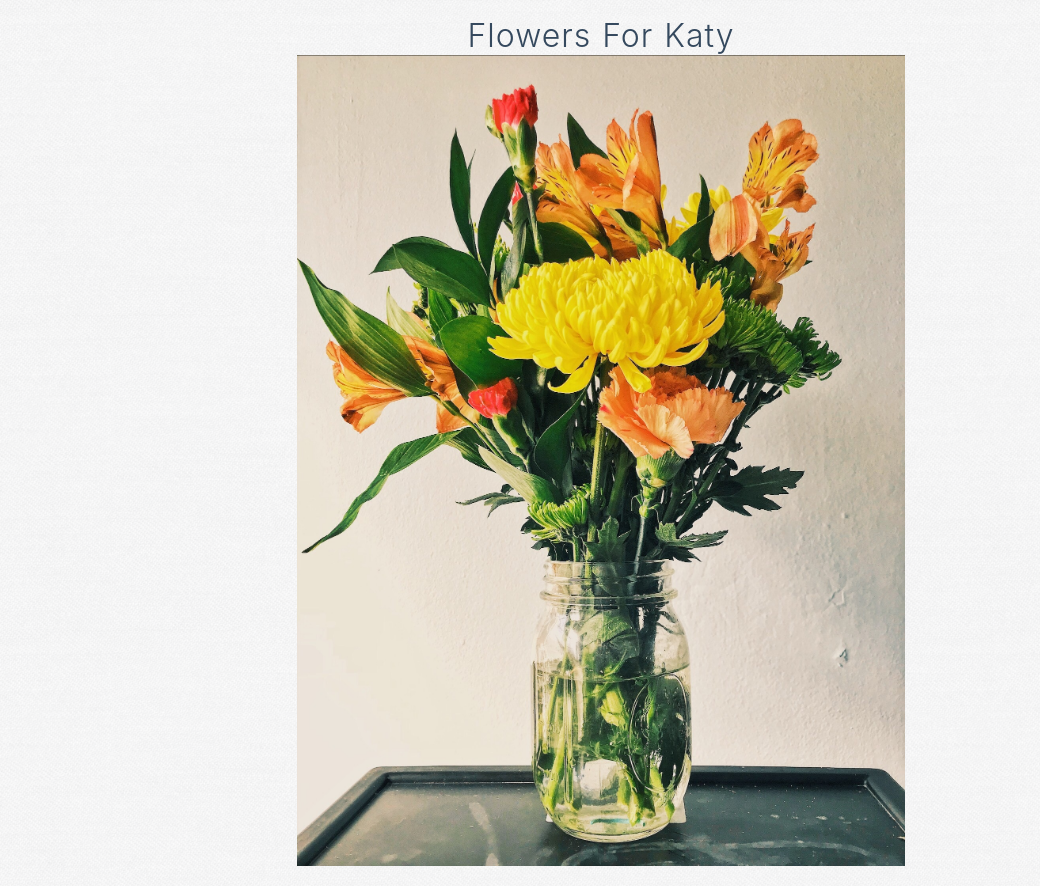
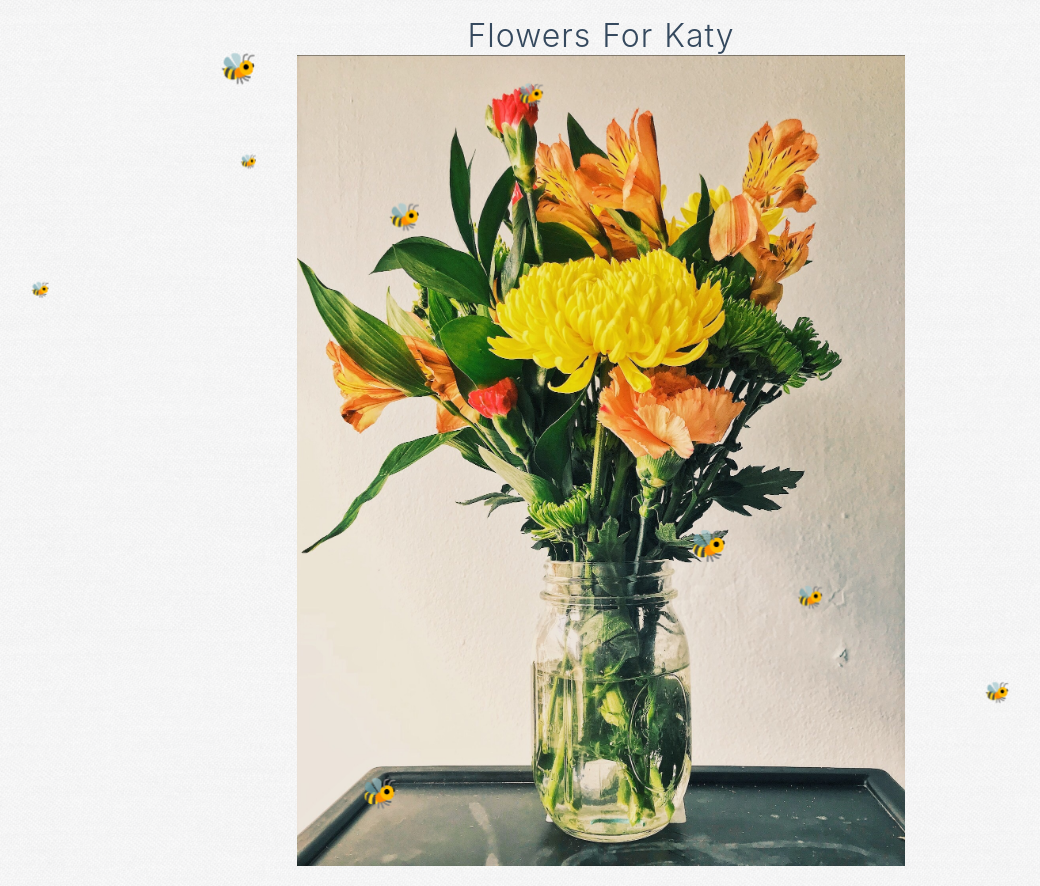
Before and after one commit to brainTrain/flowers-for, a Nuxt app: page / in a window 1280 px wide. Shown: the whole page, without its empty margins (39-1079 px from the left). Built offline with nearby package versions, Linux system fonts and the light colour scheme.

Commit message:
add flying beez!!1 \o/

```diff
--- /dev/null
+++ b/components/animated-cell.vue
@@ -0,0 +1,101 @@
+<template>
+  <div
+    class="cell"
+    v-bind:style="styleObject"
+  >
+    <slot></slot>
+  </div>
+</template>
+
+<script>
+const randomNumber = (min, max) => (Math.random() * (max - min) + min);
+const calculateDirection = (value) => (`${parseInt(value) * 100}vh`);
+
+export default {
+  props: {
+    delayMax: Number,
+    delayMin: Number,
+    durationMax: Number,
+    durationMin: Number,
+    horizontalMax: Number,
+    horizontalMin: Number,
+    rainDirection: [Number, String],
+    sizeMax: Number,
+    sizeMin: Number,
+    verticalMax: Number,
+    verticalMin: Number,
+  },
+  data: function () {
+    const {
+      delayMax,
+      delayMin,
+      durationMax,
+      durationMin,
+      horizontalMax,
+      horizontalMin,
+      rainDirection,
+      sizeMax,
+      sizeMin,
+      verticalMax,
+      verticalMin,
+    } = this;
+
+    return {
+      styleObject: {
+        '--direction': calculateDirection(rainDirection),
+        top: `${randomNumber(verticalMin, verticalMax)}%`,
+        left: `${randomNumber(horizontalMin, horizontalMax)}%`,
+        fontSize: `${randomNumber(sizeMin, sizeMax)}rem`,
+        animationDuration: `${randomNumber(durationMin, durationMax)}s`,
+        animationDelay: `${randomNumber(delayMin, delayMax)}s`
+      }
+    };
+  },
+  watch: {
+    rainDirection: function (newValue, oldValue) {
+      const newDirection = calculateDirection(newValue);
+      const newStyle = {
+        ...this.styleObject,
+        '--direction': newDirection,
+      };
+
+      this.styleObject = newStyle;
+    },
+  },
+}
+</script>
+
+<style>
+:root {
+  --direction: 200vh;
+}
+</style>
+
+<style>
+.cell {
+  position: absolute;
+  /*animation: fly linear infinite, hover ease-in-out infinite;*/
+  animation: bee ease-in-out infinite;
+
+  /* keyframe style initialization */
+  transform: translate(0, 0) rotate(0deg);
+}
+
+@keyframes bee {
+	0% {
+		transform: translate(-50vw, 0) scaleX(-1);
+	}
+  49% {
+		transform: translate(0, -3rem) scaleX(-1);
+  }
+	50% {
+		transform: translate(0, -3rem) scaleX(1);
+	}
+  99% {
+		transform: translate(-50vw, 0) scaleX(1);
+  }
+	100% {
+		transform: translate(-50vw, 0) scaleX(-1);
+	}
+}
+</style>
--- a/pages/index.vue
+++ b/pages/index.vue
@@ -9,23 +9,55 @@
       <section class="flower-wrapper">
         <img class="flower-image" :src="month + '-flowers.jpg'">
       </section>
+      <section class="bee-grid">
+        <AnimatedCell
+          v-for="index in totalBees"
+          :key="index + rainDirection"
+          :delay-max="delayMax"
+          :delay-min="delayMin"
+          :duration-max="durationMax"
+          :duration-min="durationMin"
+          :horizontal-max="horizontalMax"
+          :horizontal-min="horizontalMin"
+          :rain-direction="rainDirection"
+          :size-max="sizeMax"
+          :size-min="sizeMin"
+          :vertical-max="verticalMax"
+          :vertical-min="verticalMin"
+        >🐝</AnimatedCell>
+      </section>
     </div>
   </main>
 </template>
 
 <script>
+import AnimatedCell from '~/components/animated-cell.vue';
 
 export default {
-  components: {},
+  components: {
+    AnimatedCell,
+  },
   head () {
     return {
-      title: '🌹',
+      title: '🌹       🐝',
     }
   },
   data () {
     return {
       month: '',
       flowerz: ['🌹', '🌸', '💐', '🌺', '🌷', '🌻', '🌼', '💮', '🪷'],
+      delayMax: 0,
+      delayMin: 0,
+      durationMax: 10,
+      durationMin: 15,
+      horizontalMax: 100,
+      horizontalMin: 0,
+      rainDirection: 2,
+      sizeMax: 2,
+      sizeMin: 0.5,
+      totalBees: 10,
+      verticalMax: 100,
+      verticalMin: 0,
     }
   },
   methods: {
@@ -37,6 +69,7 @@ export default {
     setTitle() {
       var interval = setInterval(() => {
         const flower = this.flowerz.sort((a, b) => 0.5 - Math.random())[0];
+        console.log('broooooo',document.title.length)
         document.title = flower;
       }, 5000);
     }
@@ -56,6 +89,15 @@ export default {
   height: 100%;
   width: 100%;
   background-repeat: repeat;
+}
+
+.bee-grid {
+  position: absolute;
+  display: flex;
+  flex-wrap: wrap;
+  height: 100%;
+  width: 100%;
+  overflow: hidden;
 }
 
 .container {
```
